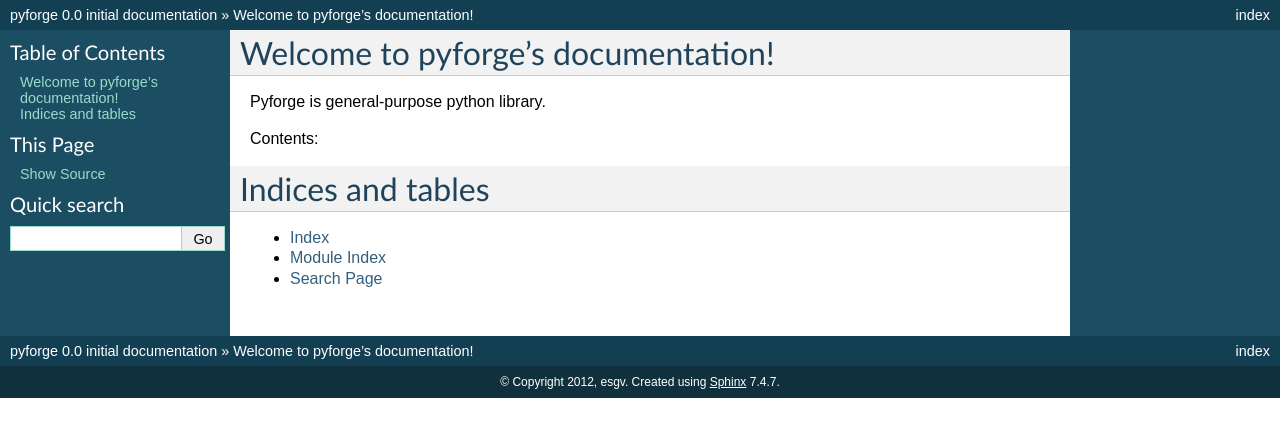
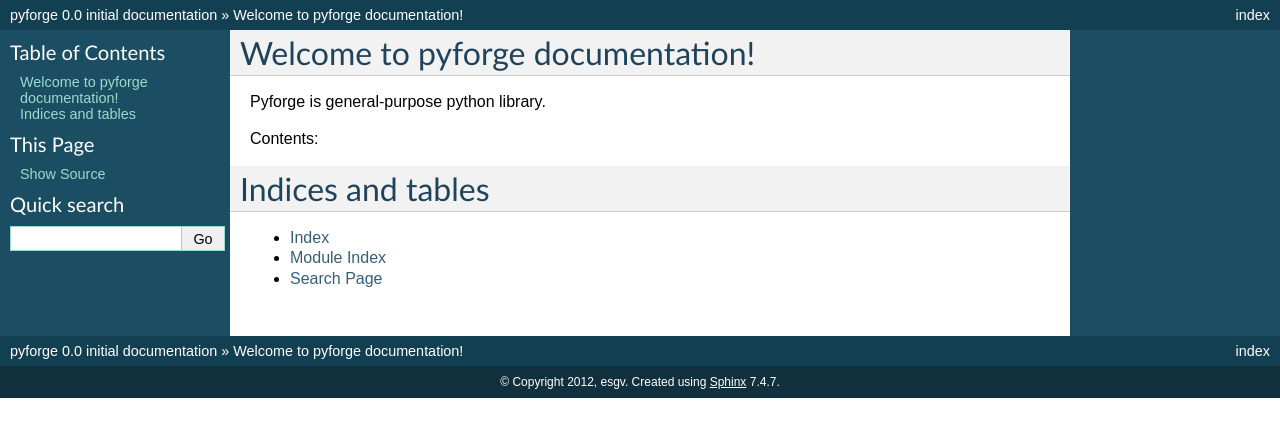
Before and after one commit to esgv-junk/pyforge, a Sphinx documentation site: the page built from docs/index.rst, in a window 1280 px wide. Shown: the top 437 px of the page. Built offline with Sphinx 7.4.7, drawn with Linux system fonts in a browser that asks for light colours.

```diff
--- a/docs/index.rst
+++ b/docs/index.rst
@@ -3,8 +3,8 @@
    You can adapt this file completely to your liking, but it should at least
    contain the root `toctree` directive.
 
-Welcome to pyforge's documentation!
-===================================
+Welcome to pyforge documentation!
+=================================
 
 Pyforge is general-purpose python library.
 
```
